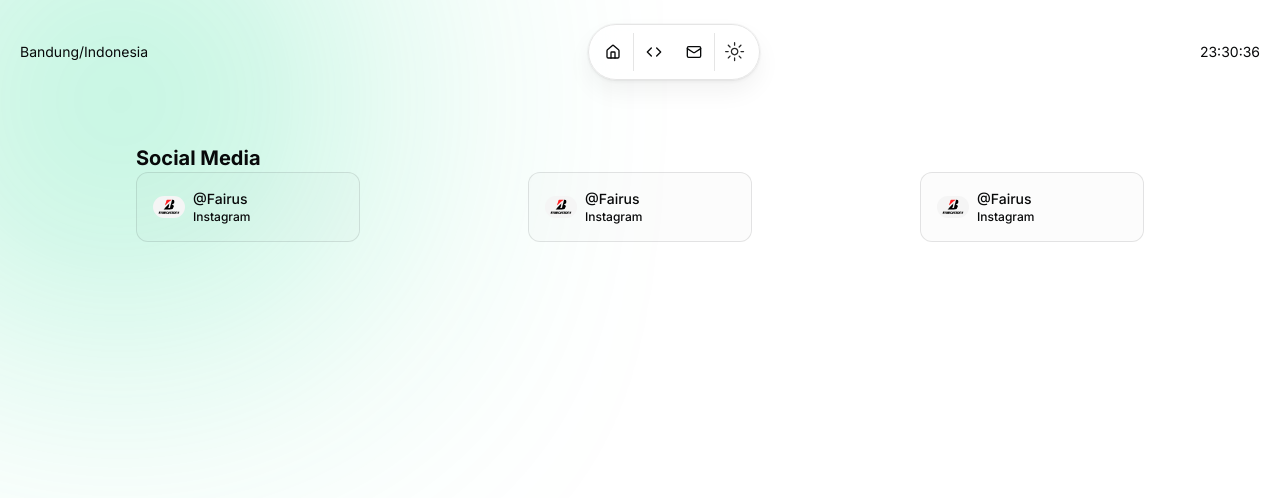
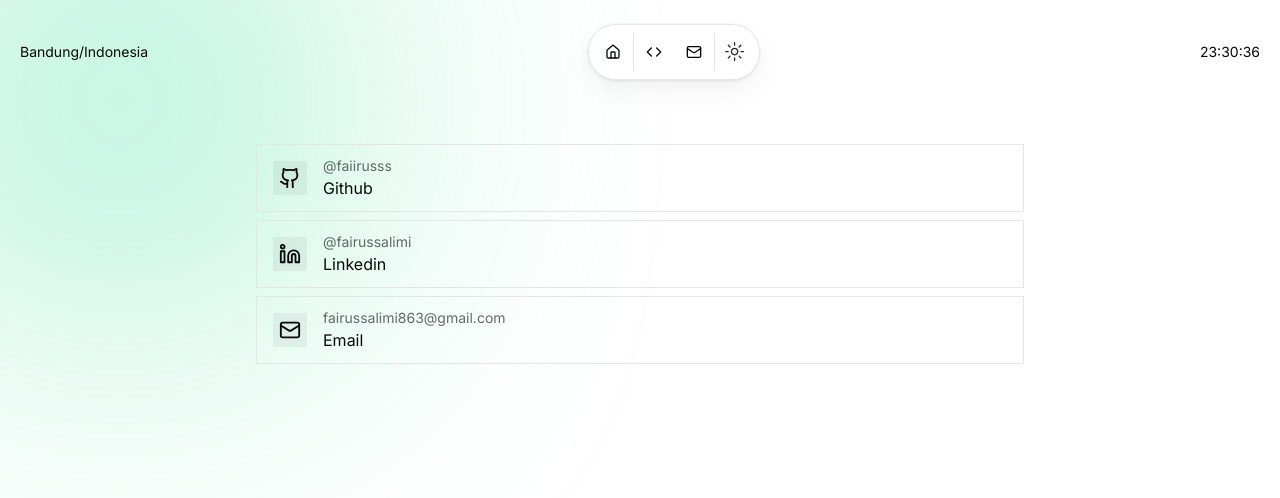
Before and after one commit to faiirusss/fairuss.my.id, a Next.js app: page /contact in a window 1280 px wide. Shown: the top 498 px of the page. Built offline with nearby package versions, Linux system fonts and the light colour scheme.

Commit message:
ui: update contact page

```diff
--- a/src/app/contact/page.tsx
+++ b/src/app/contact/page.tsx
@@ -1,94 +1,135 @@
 import BlurFade from "@/components/magicui/blur-fade";
 import { cn } from "@/lib/utils";
+import { Github, Linkedin, Mail } from "lucide-react";
 import Image from "next/image";
+import Link from "next/link";
 
 const BLUR_FADE_DELAY = 0.04;
 
 const Page = () => {
   return (
-    <div className="min-h-[100dvh]">
-      <BlurFade delay={BLUR_FADE_DELAY * 3}>
-        <h2 className="text-xl font-bold">Social Media</h2>
-      </BlurFade>
+    <main className="min-h-[100dvh] space-y-10 md:pt-0 pt-10">
+      <div className="mx-auto w-full max-w-3xl space-y-2 flex flex-col">
+        <Link
+          className="border flex items-center"
+          href={"https://github.com/faiirusss"}
+        >
+          <div className="bg-foreground/5 m-4 p-1.5">
+            <Github size={22} className="" />
+          </div>
+          <div className="flex flex-col">
+            <span className="text-sm text-foreground/60">@faiirusss</span>
+            <span>Github</span>
+          </div>
+        </Link>
+        <Link
+          className="border flex items-center"
+          href={"https://www.linkedin.com/in/fairussalimi/"}
+        >
+          <div className="bg-foreground/5 m-4 p-1.5">
+            <Linkedin size={22} className="" />
+          </div>
+          <div className="flex flex-col">
+            <span className="text-sm text-foreground/60">@fairussalimi</span>
+            <span>Linkedin</span>
+          </div>
+        </Link>
+        <section className="border flex items-center">
+          <div className="bg-foreground/5 m-4 p-1.5">
+            <Mail size={22} className="" />
+          </div>
+          <div className="flex flex-col">
+            <span className="text-sm text-foreground/60">
+              fairussalimi863@gmail.com
+            </span>
+            <span>Email</span>
+          </div>
+        </section>
+      </div>
+    </main>
+    // <div className="min-h-[100dvh]">
+    //   <BlurFade delay={BLUR_FADE_DELAY * 3}>
+    //     <h2 className="text-xl font-bold">Social Media</h2>
+    //   </BlurFade>
 
-      <div className="flex gap-4 flex-wrap justify-between items-center">
-        <figure
-          className={cn(
-            "relative h-full w-56 cursor-pointer overflow-hidden rounded-xl border p-4",
-            "border-gray-950/[.1] bg-gray-950/[.01] hover:bg-gray-950/[.05]",
-            "dark:border-gray-50/[.1] dark:bg-gray-50/[.10] dark:hover:bg-gray-50/[.15]"
-          )}
-        >
-          <div className="flex flex-row items-center gap-2">
-            <Image
-              className="rounded-full"
-              width="32"
-              height="32"
-              alt=""
-              src="/bridgestone.jpg"
-            />
-            <div className="flex flex-col">
-              <figcaption className="text-sm font-medium dark:text-white">
-                @Fairus
-              </figcaption>
-              <p className="text-xs font-medium dark:text-white/40">
-                Instagram
-              </p>
-            </div>
-          </div>
-        </figure>
-        <figure
-          className={cn(
-            "relative h-full w-56 cursor-pointer overflow-hidden rounded-xl border p-4",
-            "border-gray-950/[.1] bg-gray-950/[.01] hover:bg-gray-950/[.05]",
-            "dark:border-gray-50/[.1] dark:bg-gray-50/[.10] dark:hover:bg-gray-50/[.15]"
-          )}
-        >
-          <div className="flex flex-row items-center gap-2">
-            <Image
-              className="rounded-full"
-              width="32"
-              height="32"
-              alt=""
-              src="/bridgestone.jpg"
-            />
-            <div className="flex flex-col">
-              <figcaption className="text-sm font-medium dark:text-white">
-                @Fairus
-              </figcaption>
-              <p className="text-xs font-medium dark:text-white/40">
-                Instagram
-              </p>
-            </div>
-          </div>
-        </figure>
-        <figure
-          className={cn(
-            "relative h-full w-56 cursor-pointer overflow-hidden rounded-xl border p-4",
-            "border-gray-950/[.1] bg-gray-950/[.01] hover:bg-gray-950/[.05]",
-            "dark:border-gray-50/[.1] dark:bg-gray-50/[.10] dark:hover:bg-gray-50/[.15]"
-          )}
-        >
-          <div className="flex flex-row items-center gap-2">
-            <Image
-              className="rounded-full"
-              width="32"
-              height="32"
-              alt=""
-              src="/bridgestone.jpg"
-            />
-            <div className="flex flex-col">
-              <figcaption className="text-sm font-medium dark:text-white">
-                @Fairus
-              </figcaption>
-              <p className="text-xs font-medium dark:text-white/40">
-                Instagram
-              </p>
-            </div>
-          </div>
-        </figure>
-      </div>
-    </div>
+    //   <div className="flex gap-4 flex-wrap justify-between items-center">
+    //     <figure
+    //       className={cn(
+    //         "relative h-full w-56 cursor-pointer overflow-hidden rounded-xl border p-4",
+    //         "border-gray-950/[.1] bg-gray-950/[.01] hover:bg-gray-950/[.05]",
+    //         "dark:border-gray-50/[.1] dark:bg-gray-50/[.10] dark:hover:bg-gray-50/[.15]"
+    //       )}
+    //     >
+    //       <div className="flex flex-row items-center gap-2">
+    //         <Image
+    //           className="rounded-full"
+    //           width="32"
+    //           height="32"
+    //           alt=""
+    //           src="/bridgestone.jpg"
+    //         />
+    //         <div className="flex flex-col">
+    //           <figcaption className="text-sm font-medium dark:text-white">
+    //             @Fairus
+    //           </figcaption>
+    //           <p className="text-xs font-medium dark:text-white/40">
+    //             Instagram
+    //           </p>
+    //         </div>
+    //       </div>
+    //     </figure>
+    //     <figure
+    //       className={cn(
+    //         "relative h-full w-56 cursor-pointer overflow-hidden rounded-xl border p-4",
+    //         "border-gray-950/[.1] bg-gray-950/[.01] hover:bg-gray-950/[.05]",
+    //         "dark:border-gray-50/[.1] dark:bg-gray-50/[.10] dark:hover:bg-gray-50/[.15]"
+    //       )}
+    //     >
+    //       <div className="flex flex-row items-center gap-2">
+    //         <Image
+    //           className="rounded-full"
+    //           width="32"
+    //           height="32"
+    //           alt=""
+    //           src="/bridgestone.jpg"
+    //         />
+    //         <div className="flex flex-col">
+    //           <figcaption className="text-sm font-medium dark:text-white">
+    //             @Fairus
+    //           </figcaption>
+    //           <p className="text-xs font-medium dark:text-white/40">
+    //             Instagram
+    //           </p>
+    //         </div>
+    //       </div>
+    //     </figure>
+    //     <figure
+    //       className={cn(
+    //         "relative h-full w-56 cursor-pointer overflow-hidden rounded-xl border p-4",
+    //         "border-gray-950/[.1] bg-gray-950/[.01] hover:bg-gray-950/[.05]",
+    //         "dark:border-gray-50/[.1] dark:bg-gray-50/[.10] dark:hover:bg-gray-50/[.15]"
+    //       )}
+    //     >
+    //       <div className="flex flex-row items-center gap-2">
+    //         <Image
+    //           className="rounded-full"
+    //           width="32"
+    //           height="32"
+    //           alt=""
+    //           src="/bridgestone.jpg"
+    //         />
+    //         <div className="flex flex-col">
+    //           <figcaption className="text-sm font-medium dark:text-white">
+    //             @Fairus
+    //           </figcaption>
+    //           <p className="text-xs font-medium dark:text-white/40">
+    //             Instagram
+    //           </p>
+    //         </div>
+    //       </div>
+    //     </figure>
+    //   </div>
+    // </div>
   );
 };
 
--- a/src/constants/listProject.tsx
+++ b/src/constants/listProject.tsx
@@ -43,7 +43,7 @@ export const LIST_PROJECTS = [
     active: true,
     description:
       "A web-based cashier application developed to simplify and digitalize transaction processes for small and medium businesses.",
-    technologies: ["Laravel", "TailwindCSS", "Livewire", "Mysql"],
+    technologies: ["Laravel", "TailwindCSS", "Livewire", "Mysql", "Filament"],
     links: [
       {
         type: "Website",
--- a/src/data/resume.tsx
+++ b/src/data/resume.tsx
@@ -1,6 +1,5 @@
 import { Icons } from "@/components/icons";
-import { LIST_PROJECTS } from "@/constants/listProject";
-import { Code, HomeIcon, Mail, UserRound } from "lucide-react";
+import { Code, HomeIcon, Mail } from "lucide-react";
 
 export const DATA = {
   name: "Fairus",
```
